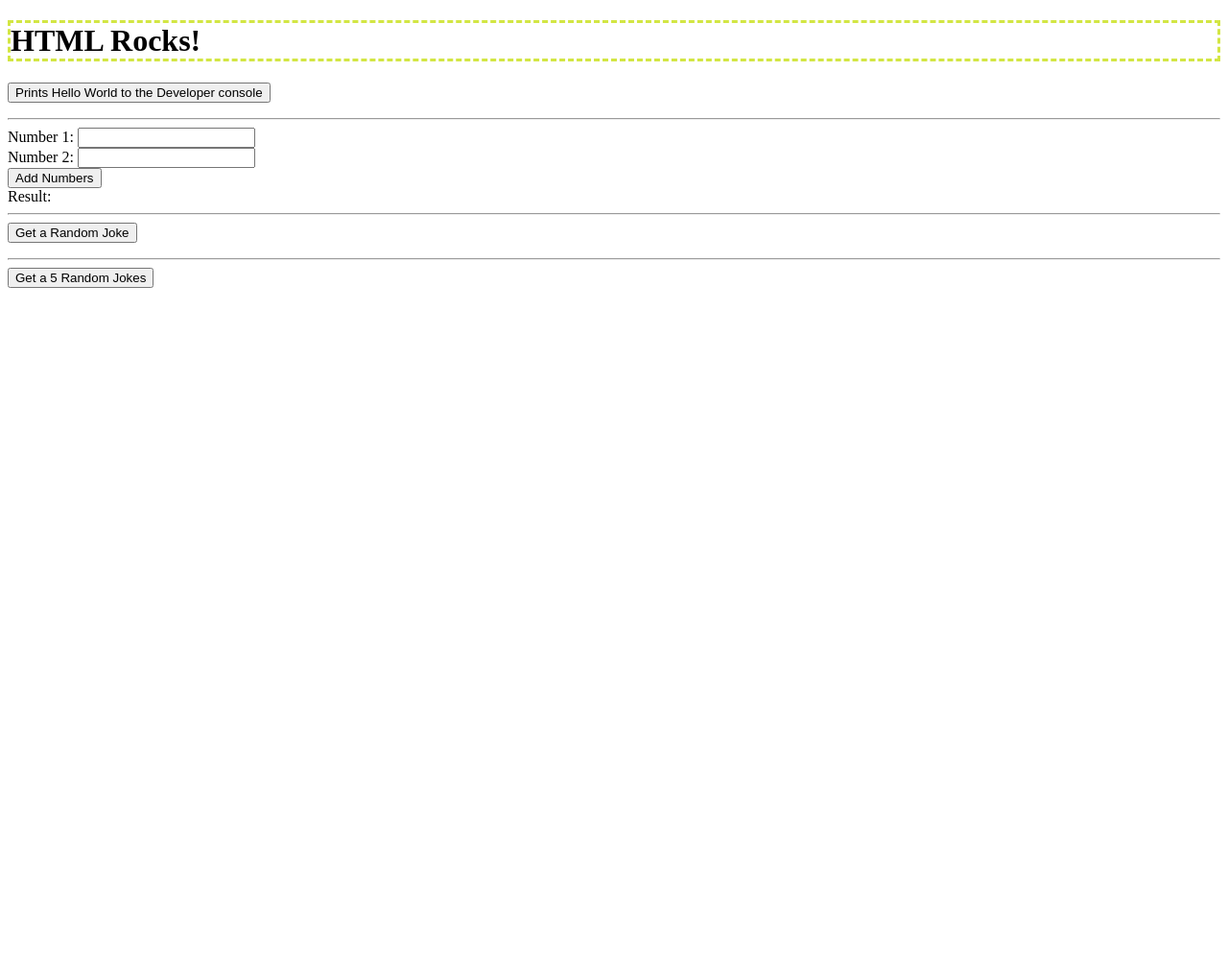
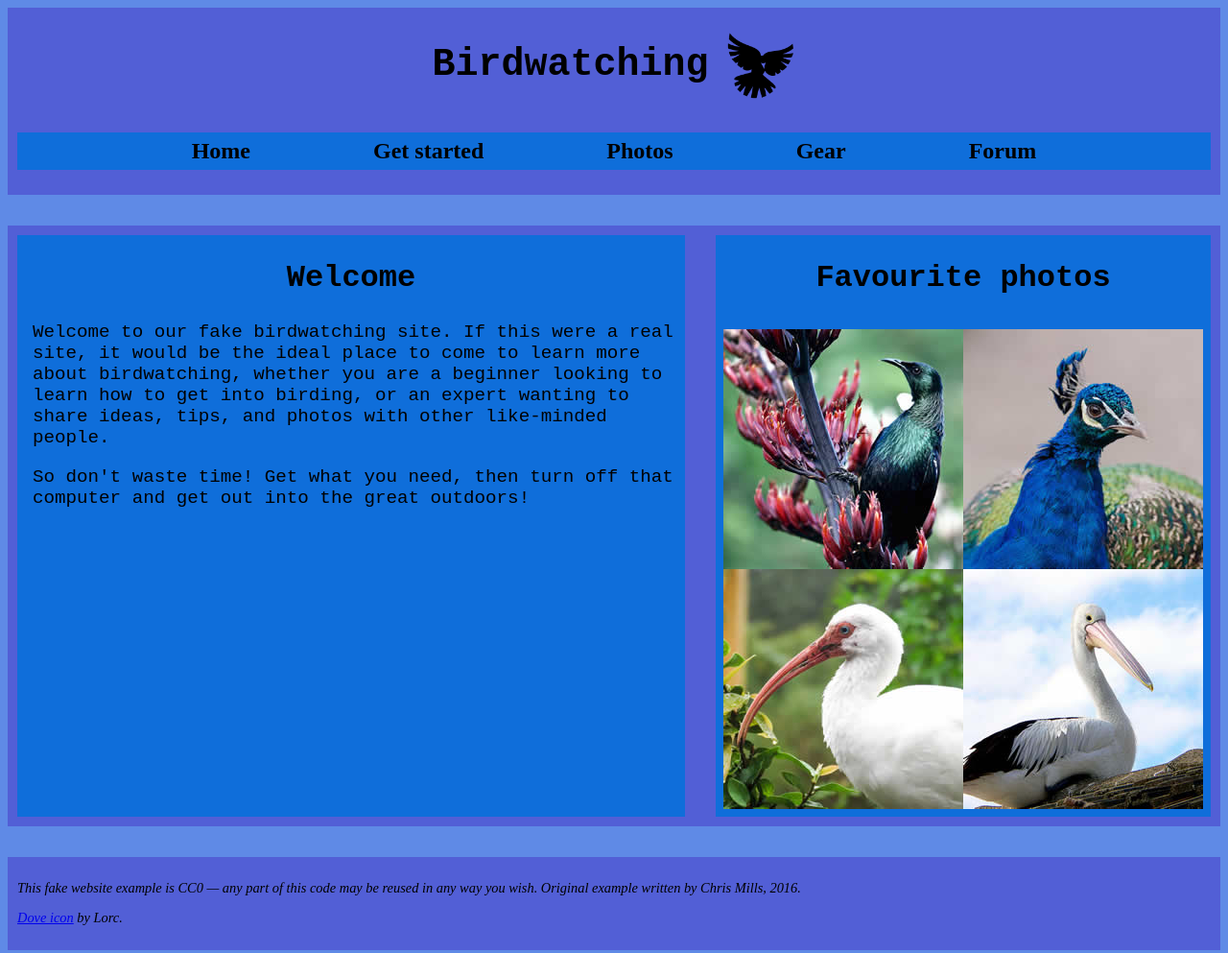
Before and after one commit to StephenBuchinskiy/cs408-m4.2, a website: page index.html in a window 1280 px wide. Shown: the whole page at 96% size. Before the commit the page ends 800 px from the top, so only its background shows below. Drawn offline with Linux system fonts and the light colour scheme.

Commit message:
Finished lab

```diff
--- a/css/style.css
+++ b/css/style.css
@@ -1,29 +1,102 @@
-h1{
-  border-color: #d3e644;
-  border-style: dashed;
+body {
+    background-color: rgb(95, 138, 230);
 }
 
-table {
-  border-collapse: collapse;
-  width: 100%;
-  margin-bottom: 20px;
+.box-background {
+    background-color: rgb(82, 95, 214);
+    padding: 10px;
 }
 
-th, td {
-  padding: 12px 15px;
-  text-align: left;
-  border-bottom: 1px solid #ddd;
+.content-background {
+    background-color: rgb(15, 110, 218);
 }
 
-th {
-  background-color: #f2f2f2;
-  font-weight: bold;
+.heading {
+    display:flex;
+    justify-content: center;
+    align-items: center;
+    gap: 1rem;
 }
 
-tbody tr:nth-child(even) {
-  background-color: #f9f9f9;
+.heading h1 {
+    font-size: 250%;
+    font-family: 'Courier New', Courier, monospace;
 }
 
-tbody tr:hover {
-  background-color: #e9e9e9;
+.title {
+    height: 50px;
+    width: auto;
 }
+
+.title-image {
+    height: 75px;
+    width: auto;
+}
+
+.navigation {
+    list-style: none;
+    display: flex;
+    justify-content: center;
+    padding: 6px;
+    margin-top: 1rem;
+    gap: 8rem;
+    background-color: rgb(15, 110, 218);
+}
+
+.navigation a {
+    text-decoration: none;
+    color: #000;
+    font-weight: bold;
+}
+
+.navigation li {
+    font-size: 150%;
+}
+
+.main-text {
+    display: flex;
+    gap: 2rem;
+    margin-top: 2rem;
+}
+
+.main-text h2 {
+    text-align: center;
+    font-size: 200%;
+    font-family: 'Courier New', Courier, monospace;
+}
+
+.main-text p {
+    font-size: larger;
+    font-family: 'Courier New', Courier, monospace;
+    padding-left: 1rem;
+}
+
+.welcome-text {
+    flex: 2;
+}
+
+.image-sidebar {
+    display: grid;
+    grid-template-columns: 1fr 1fr;
+    padding: 8px;
+}
+
+.image-sidebar a {
+    display: block;
+}
+
+.image-sidebar img {
+    width: 100%;
+    display: block;
+}
+
+.footer-text {
+    display: block;
+    gap: 2rem;
+    margin-top: 2rem;
+}
+
+.footer-text p {
+    font-style: italic;
+    font-size: 90%;
+}
--- a/index.html
+++ b/index.html
@@ -1,108 +1,60 @@
-<!doctype html>
-<html>
+<!DOCTYPE html>
+<html lang="en">
+  <head>
+    <meta charset="utf-8">
+    <title>Birdwatching</title>
+    <link href="https://fonts.googleapis.com/css?family=Roboto+Condensed:300%7CCinzel+Decorative:700" rel="stylesheet">
+    <link href="css/style.css" rel="stylesheet">
 
-<head>
-  <meta charset="utf-8">
-  <title>Hello World!</title>
-  <meta name="description" content="">
-  <meta name="viewport" content="width=device-width, initial-scale=1">
-  <link rel="stylesheet" href="css/style.css">
-  <link rel="shortcut icon" href="img/favicon.ico">
-</head>
+    <!--[if lt IE 9]>
+      <script src="https://cdnjs.cloudflare.com/ajax/libs/html5shiv/3.7.3/html5shiv.js"></script>
+    <![endif]-->
+  </head>
 
-<body>
-  <h1>HTML Rocks!</h1>
-  <p>
-    <button  onclick="helloWorld()">Prints Hello World to the Developer console</button>
-  </p>
-  <hr>
-  <form id="addForm">
-    <label for="num1">Number 1:</label>
-    <input type="number" id="num1" name="num1" required>
-    <br>
-    <label for="num2">Number 2:</label>
-    <input type="number" id="num2" name="num2" required>
-    <br>
-    <button type="submit">Add Numbers</button>
-  </form>
+  <body>
 
-  <label id="result">Result:</label>
+      <header class="box-background">
+        <div class="heading">
+          <h1 class="title">Birdwatching</h1>
+          <img src="img/dove.png" alt="a simple dove logo" class="title-image">
+        </div>
 
-  <hr>
+        <nav>
+          <ul class="navigation">
+            <li><a href="#">Home</a></li>
+            <li><a href="#">Get started</a></li>
+            <li><a href="#">Photos</a></li>
+            <li><a href="#">Gear</a></li>
+            <li><a href="#">Forum</a></li>
+          </ul>
+        </nav>
+      </header>
 
-  <button id="jokeButton">Get a Random Joke</button>
-  <p id="joke"></p>
+      <main class="box-background main-text">
+        <section class="welcome-text content-background">
+          <h2>Welcome</h2>
 
-  <hr>
-  <button id="jokeButtonTable">Get a  5 Random Jokes</button>
-  <table id="jokeTable"></table>
+          <p>Welcome to our fake birdwatching site. If this were a real site, it would be the ideal place to come to learn more about birdwatching, whether you are a beginner looking to learn how to get into birding, or an expert wanting to share ideas, tips, and photos with other like-minded people.</p>
 
-  <script type="module" script="js/main.js">
-    import {helloWorld, add, fetchRandomJoke, fetch5RandomJokes} from './js/main.js';
+          <p>So don't waste time! Get what you need, then turn off that computer and get out into the great outdoors!</p>
+        </section>
 
-    // This shows how to assign a function to the window object
-    // so that it can be called from the browser console
-    window.helloWorld = helloWorld;
+        <aside class="content-background">
+          <h2>Favourite photos</h2>
+          <div class="image-sidebar">
+            <a href="img/favorite-1.jpg"><img src="img/favorite-1_th.jpg" alt="Small black bird, black claws, long black slender beak, links to larger version of the image"></a>
+            <a href="img/favorite-2.jpg"><img src="img/favorite-2_th.jpg" alt="Top half of a pretty bird with bright blue plumage on neck, light colored beak, blue headdress, links to larger version of the image"></a>
+            <a href="img/favorite-3.jpg"><img src="img/favorite-3_th.jpg" alt="Top half of a large bird with white plumage, very long curved narrow light colored break, links to larger version of the image"></a>
+            <a href="img/favorite-4.jpg"><img src="img/favorite-4_th.jpg" alt="Large bird, mostly white plumage with black plumage on back and rear, long straight white beak, links to larger version of the image"></a>
+          </div>
+        </aside>
 
-    // This shows how to add an event listener to a button in the HTML
-    // and call a function when the button is clicked
-    const form = document.getElementById('addForm');
-    form.addEventListener('submit', function(e) {
-      e.preventDefault();
-      const num1 = parseFloat(document.getElementById('num1').value);
-      const num2 = parseFloat(document.getElementById('num2').value);
-      try{
-        const result = add(num1, num2);
-        document.getElementById('result').textContent = `Result: ${result}`;
-      }catch(e){
-        console.error(e);
-        document.getElementById('result').textContent = `Error: ${e.message}`;
-      }
+      </main>
 
-    });
+      <footer class="box-background footer-text">
+        <p>This fake website example is CC0 — any part of this code may be reused in any way you wish. Original example written by Chris Mills, 2016.</p>
 
-    // this shows how to add an event listener to a button in the HTML
-    // that calls a function that fetches a random joke from an API
-    // and displays it on the page
-    const jokebtn = document.getElementById('jokeButton');
-    const jokeresult = document.getElementById('joke');
-    jokebtn.addEventListener('click', async () => {
-      try {
-        jokeresult.textContent = 'Loading...';
-        const joke = await fetchRandomJoke();
-        document.getElementById('joke').textContent = joke;
-      } catch (e) {
-        console.error(e);
-        document.getElementById('joke').textContent = `Error: ${e.message}`;
-      }
-    });
-
-    // this shows how to add an event listener to a button in the HTML
-    // that calls a function that fetches 5 random jokes from an API
-    // and displays them in a table on the page
-    const jokeTableBtn = document.getElementById('jokeButtonTable');
-    const jokeTable = document.getElementById('jokeTable');
-    jokeTableBtn.addEventListener('click', async () => {
-      try {
-        jokeTable.textContent = 'Loading...';
-        const joke = await fetch5RandomJokes();
-        jokeTable.innerHTML = `
-              <thead>
-              <tr>
-                <th>Joke</th>
-              </tr>
-              </thead>
-              <tbody>
-              ${joke.map(j => `<tr><td>${j}</td></tr>`).join('')}
-              </tbody>
-            `;
-      } catch (e) {
-        console.error(e);
-        document.getElementById('joke').textContent = `Error: ${e.message}`;
-      }
-    });
-  </script>
-
-</body>
-
+        <p><a href="http://game-icons.net/lorc/originals/dove.html">Dove icon</a> by Lorc.</p>
+      </footer>
+  </body>
 </html>
```
Also changed, not shown: img/dove.png (added), img/favorite-1.jpg (added), img/favorite-1_th.jpg (added), img/favorite-2.jpg (added), img/favorite-2_th.jpg (added), img/favorite-3.jpg (added), img/favorite-3_th.jpg (added), img/favorite-4.jpg (added), img/favorite-4_th.jpg (added).
